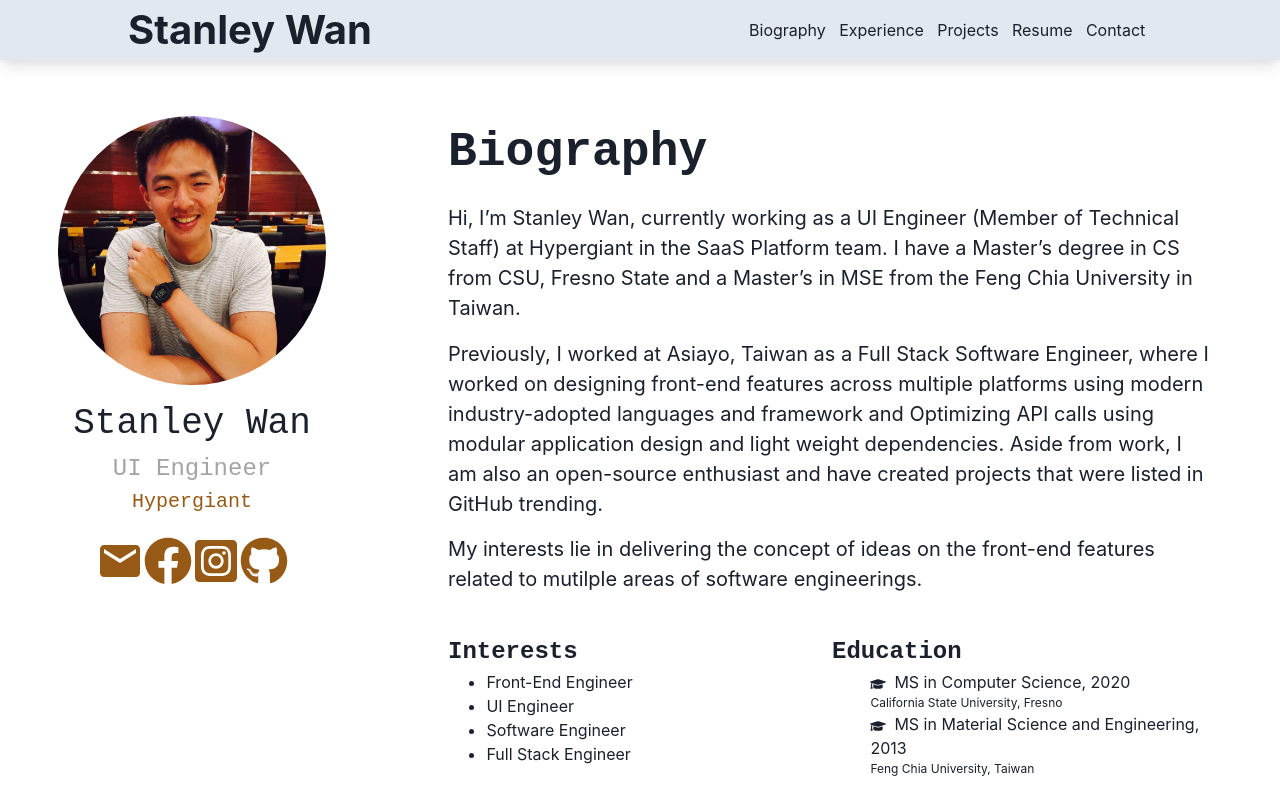
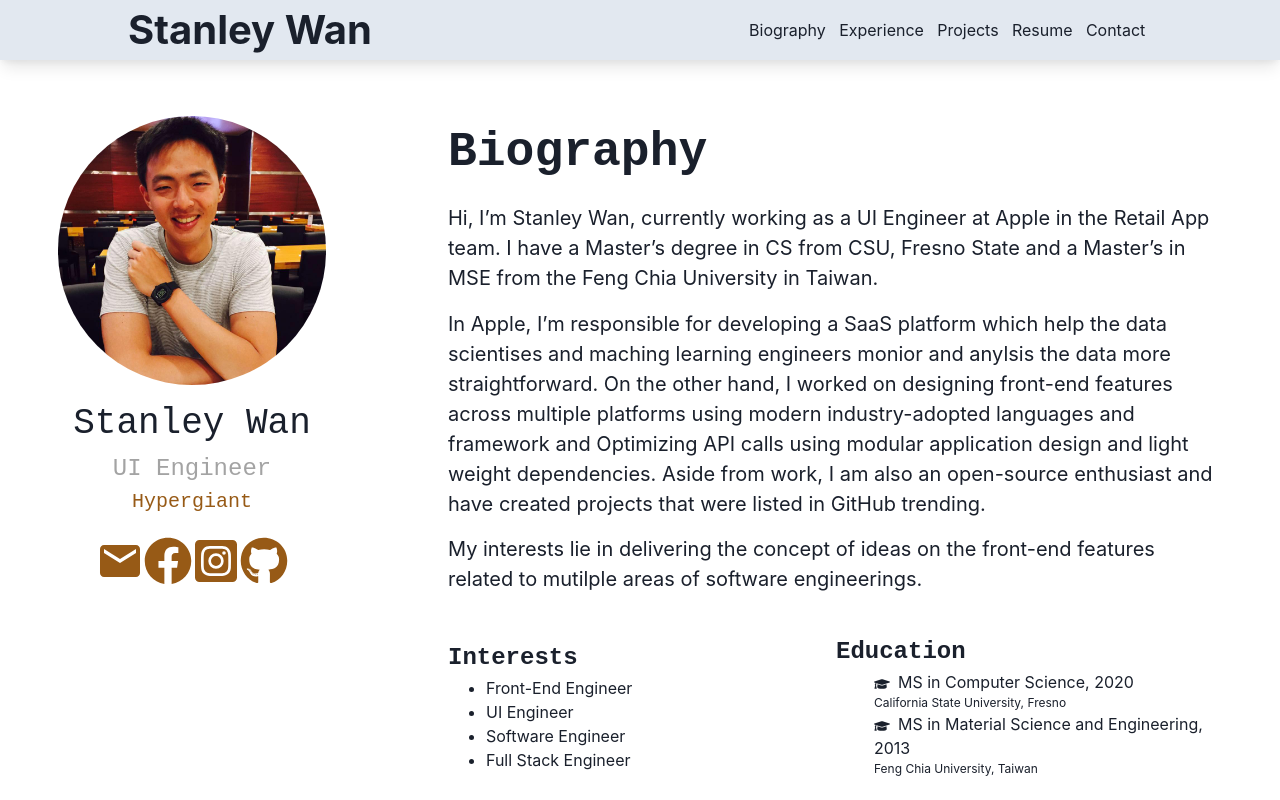
Before and after one commit to stanleywanone/portfolio, a Next.js app: page /core/Biography/Biography in a window 1280 px wide. Built offline with nearby package versions, Linux system fonts and the light colour scheme.

Commit message:
update the Biography

```diff
--- a/pages/core/Biography/Biography.tsx
+++ b/pages/core/Biography/Biography.tsx
@@ -4,6 +4,7 @@
   Flex,
   Text,
   Spacer,
+  HStack,
   List,
   ListItem,
   ListIcon,
@@ -13,6 +14,7 @@
 export const Biography: FC = () => {
   return (
     <Flex w="full" h="full" flexDirection="column">
+      <Flex flexDirection="column">
         <Text
           fontFamily="monospace"
           fontSize={{ base: "3xl", md: "4xl", lg: "5xl" }}
@@ -22,27 +24,29 @@
           Biography
         </Text>
         <Text fontSize="xl">
-        Hi, I’m Stanley Wan, currently working as a UI Engineer (Member of
-        Technical Staff) at Hypergiant in the SaaS Platform team. I have a
-        Master’s degree in CS from CSU, Fresno State and a Master’s in MSE from
-        the Feng Chia University in Taiwan.
+          Hi, I’m Stanley Wan, currently working as a UI Engineer at Apple in
+          the Retail App team. I have a Master’s degree in CS from CSU, Fresno
+          State and a Master’s in MSE from the Feng Chia University in Taiwan.
           <Spacer mb="2%" />
-        Previously, I worked at Asiayo, Taiwan as a Full Stack Software
-        Engineer, where I worked on designing front-end features across multiple
-        platforms using modern industry-adopted languages and framework and
-        Optimizing API calls using modular application design and light weight
-        dependencies. Aside from work, I am also an open-source enthusiast and
-        have created projects that were listed in GitHub trending.{" "}
-        <Spacer mb="2%" />
+          In Apple, I’m responsible for developing a SaaS platform which help
+          the data scientises and maching learning engineers monior and anylsis
+          the data more straightforward. On the other hand, I worked on
+          designing front-end features across multiple platforms using modern
+          industry-adopted languages and framework and Optimizing API calls
+          using modular application design and light weight dependencies. Aside
+          from work, I am also an open-source enthusiast and have created
+          projects that were listed in GitHub trending. <Spacer mb="2%" />
           <Spacer />
           My interests lie in delivering the concept of ideas on the front-end
           features related to mutilple areas of software engineerings.
         </Text>
-      <Flex w="full" mt={10}>
+      </Flex>
+      <HStack mt={10} flexDirection="row">
         <Flex flexDirection="column" w="50%">
           <Text fontSize="2xl" fontWeight="bold" fontFamily="monospace">
             Interests
           </Text>
+
           <UnorderedList ml="10%">
             <ListItem>Front-End Engineer</ListItem>
             <ListItem>UI Engineer</ListItem>
@@ -67,7 +71,7 @@
             <Text fontSize="xs">Feng Chia University, Taiwan</Text>
           </List>
         </Flex>
-      </Flex>
+      </HStack>
     </Flex>
   )
 }
```
Lines whose indentation alone changed are shown as unchanged.
